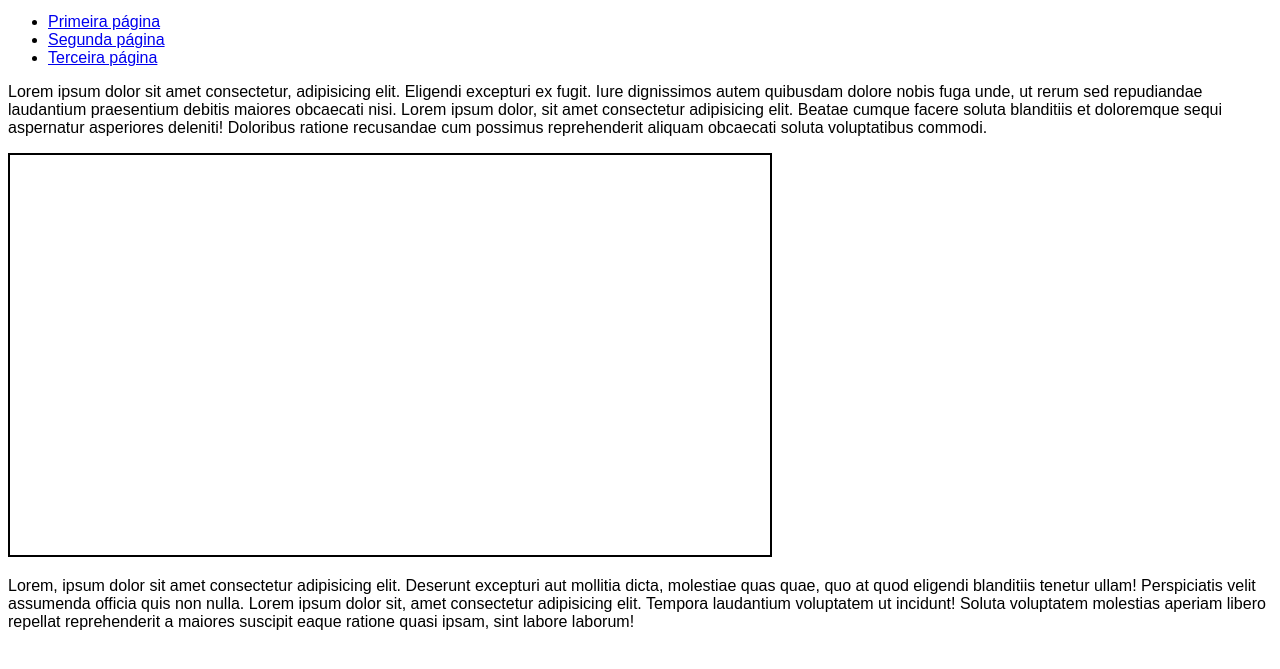
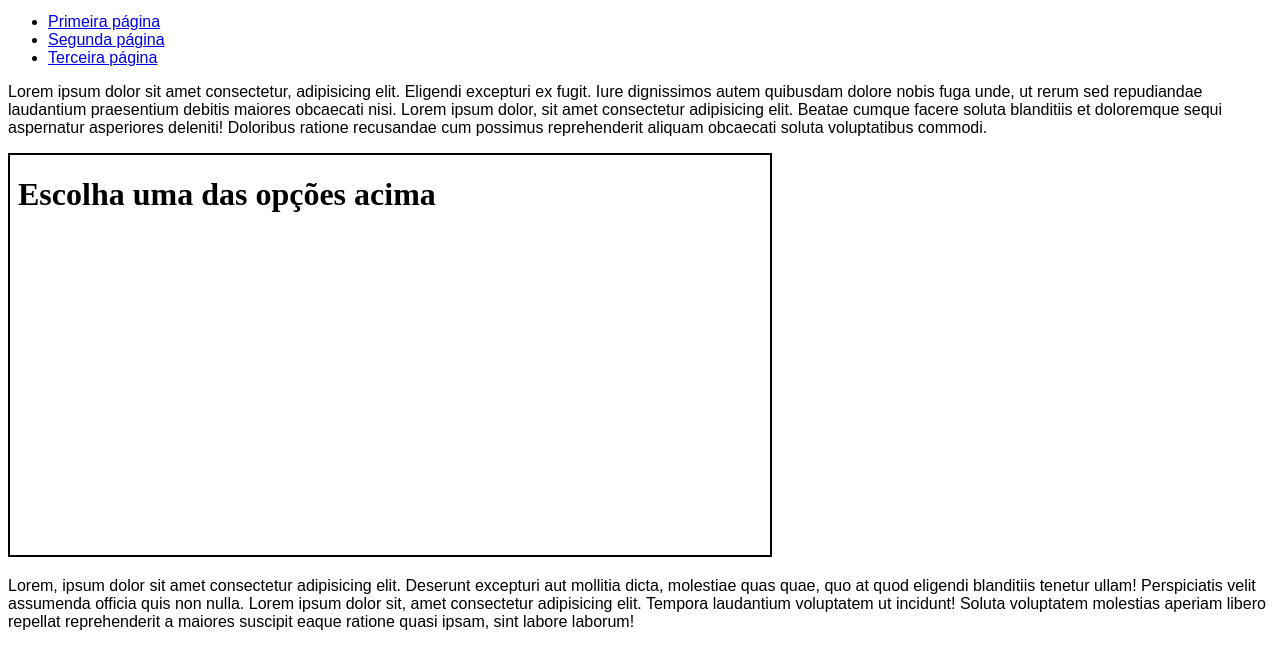
Before and after one commit to IleanRodrigo/html-css, a plain HTML site: page exercicios/ex024/iframe003.html in a window 1280 px wide. Shown: the part 119-788 px from the top of the page. Drawn offline with Linux system fonts and the light colour scheme.

Commit message:
iframe003

```diff
--- a/exercicios/ex024/iframe003.html
+++ b/exercicios/ex024/iframe003.html
@@ -48,7 +48,12 @@
       reprehenderit aliquam obcaecati soluta voluptatibus commodi.
     </p>
 
-    <iframe src="" id="tela" name="frame">
+    <iframe
+      src=""
+      id="tela"
+      name="frame"
+      srcdoc="<h1>Escolha uma das opções acima</h1>"
+    >
       <p>Infelizmente seu navegador não é compatível com isso.</p>
     </iframe>
 
```
